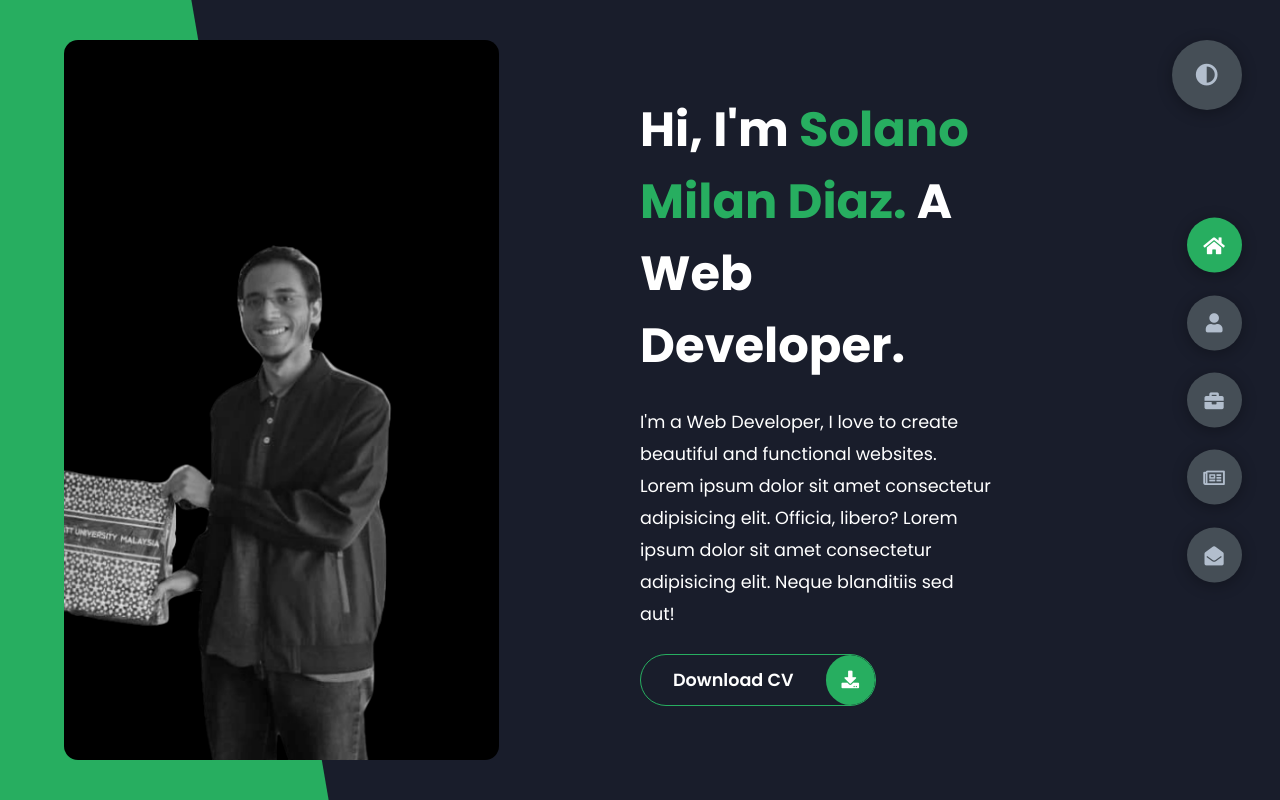
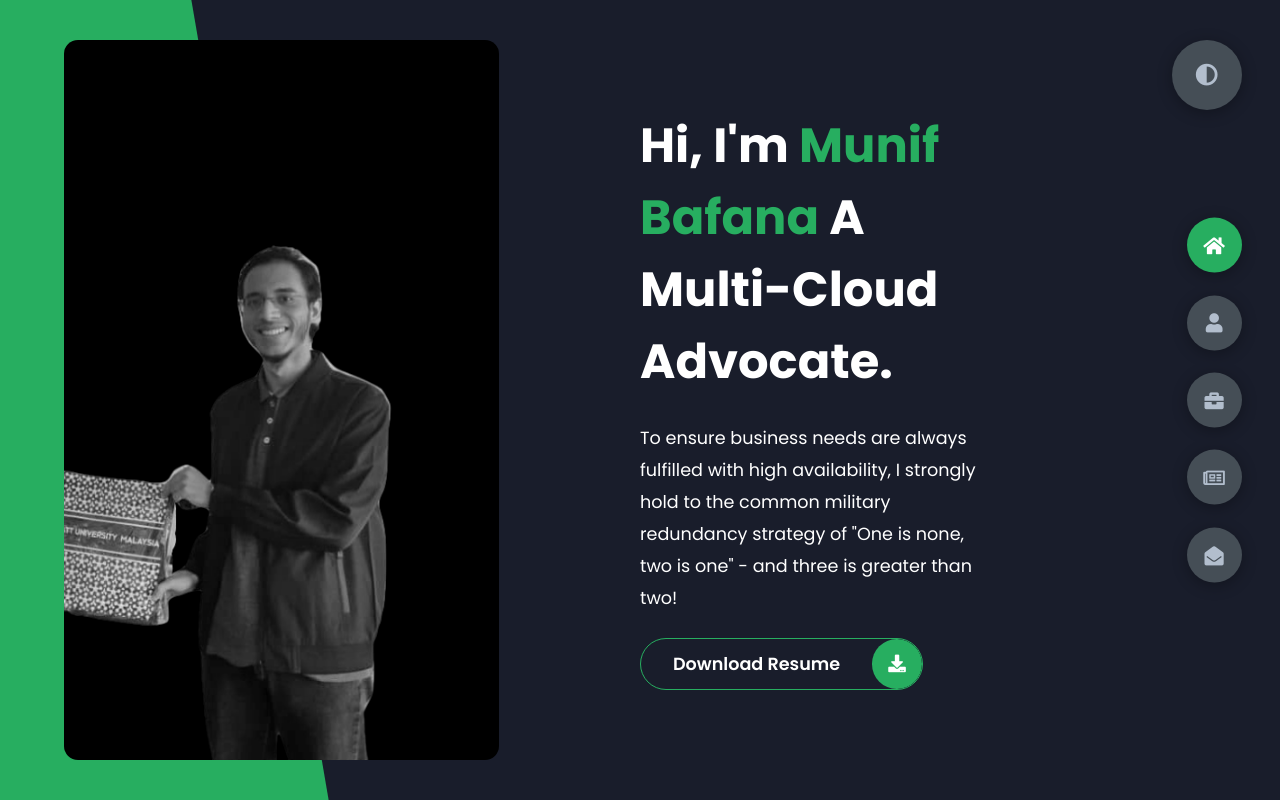
Before and after one commit to bytefana/bytefana.github.io, a plain HTML site: page index.html in a window 1280 px wide. Drawn offline with Linux system fonts and the light colour scheme.

Commit message:
edited source resume and landing page

```diff
--- a/index.html
+++ b/index.html
@@ -22,17 +22,17 @@
             </div>
             <div class="right-header">
                 <h1 class="name">
-                    Hi, I'm <span>Solano Milan Diaz.</span>
-                    A Web Developer.
+                    Hi, I'm <span>Munif Bafana</span>
+                    A Multi-Cloud Advocate.
                 </h1>
                 <p>
-                    I'm a Web Developer, I love to create beautiful and functional websites.
-                    Lorem ipsum dolor sit amet consectetur adipisicing elit. Officia, libero?
-                    Lorem ipsum dolor sit amet consectetur adipisicing elit. Neque blanditiis sed aut!
+                    To ensure business needs are always fulfilled with high availability,
+                    I strongly hold to the common military redundancy strategy of
+                    "One is none, two is one" - and three is greater than two!
                 </p>
                 <div class="btn-con">
                     <a href="" class="main-btn">
-                        <span class="btn-text">Download CV</span>
+                        <span class="btn-text">Download Resume</span>
                         <span class="btn-icon"><i class="fas fa-download"></i></span>
                     </a>
                 </div>
@@ -57,7 +57,7 @@
                         Harum non necessitatibus deleniti eum soluta.
                     </p>
                     <div class="btn-con">
-                        <a href="#" class="main-btn">
+                        <a href="assets/resume.pdf" class="main-btn">
                             <span class="btn-text">Download CV</span>
                             <span class="btn-icon"><i class="fas fa-download"></i></span>
                         </a>
@@ -526,7 +526,7 @@
                                 <textarea name="" id="" cols="15" rows="8" placeholder="Message Here..."></textarea>
                             </div>
                             <div class="submit-btn">
-                                <a href="#" class="main-btn">
+                                <a href="assets/resume.pdf" class="main-btn">
                                     <span class="btn-text">Download CV</span>
                                     <span class="btn-icon"><i class="fas fa-download"></i></span>
                                 </a>
```
Also changed, not shown: 1 other file.
